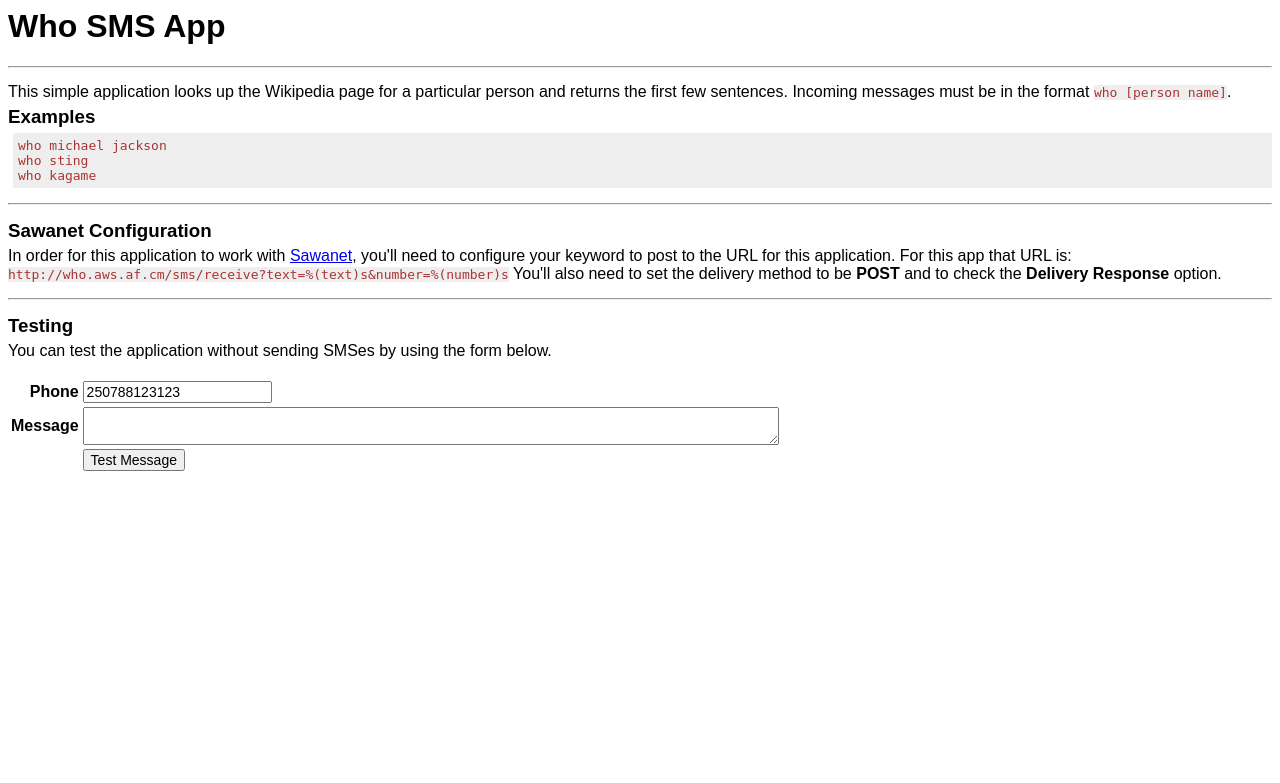
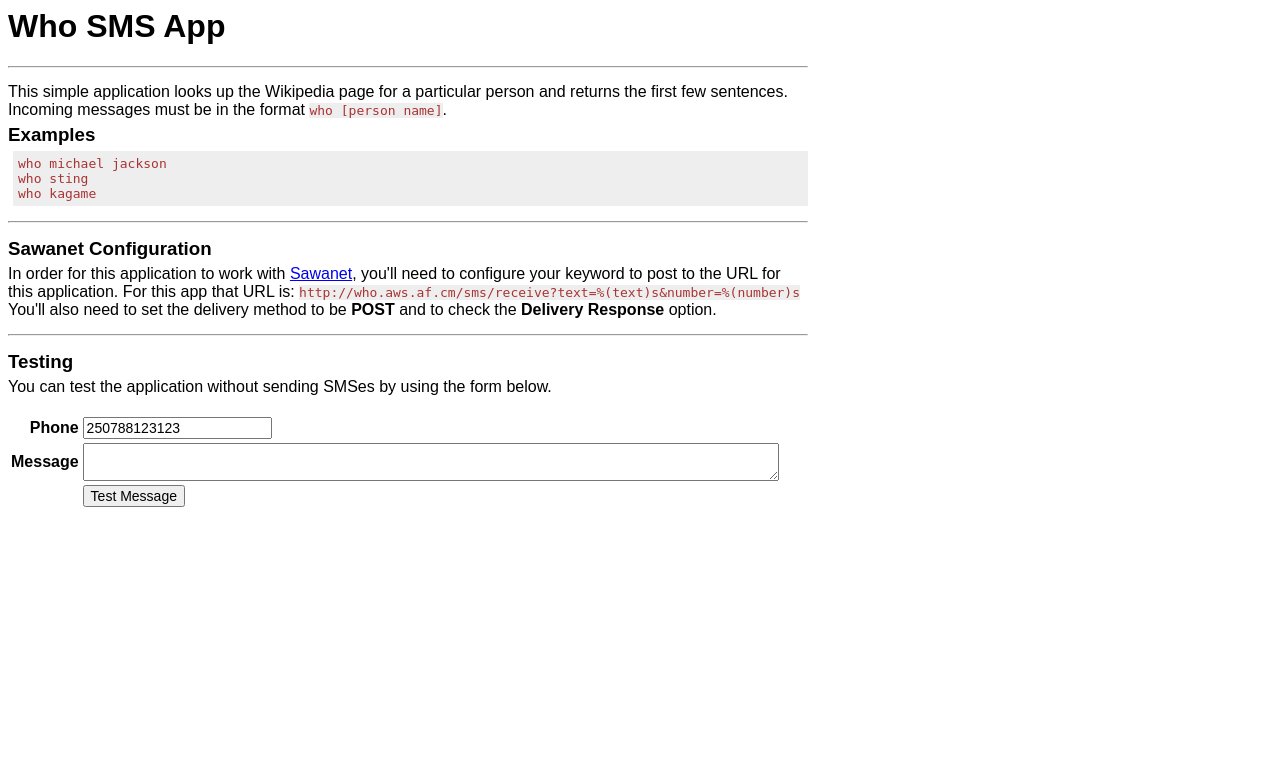
Before and after one commit to nyaruka/sawanet-django-who, a Django app: template templates/index.html in a window 1280 px wide. Shown: the top 783 px of the page. Run offline with Django 3.2, Linux system fonts and the light colour scheme; the template is opened without the code that fills it, so the values that code supplies are empty; parts of the project's set-up code (start-up, migrations or seed data) failed here and were passed over.

```diff
--- a/templates/index.html
+++ b/templates/index.html
@@ -5,6 +5,7 @@
 <style>
 body {
   font-family: sans-serif;
+  width: 800px;
 }
 td.lbl {
   font-weight: bold;
```
Also changed, not shown: dev.db (deleted), 2 other files.
